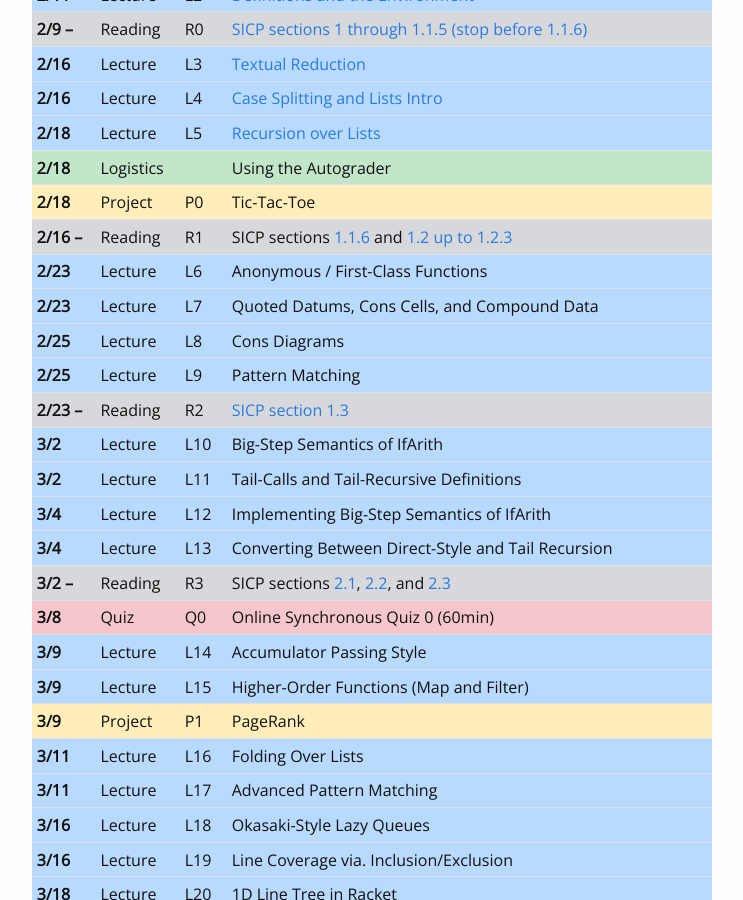
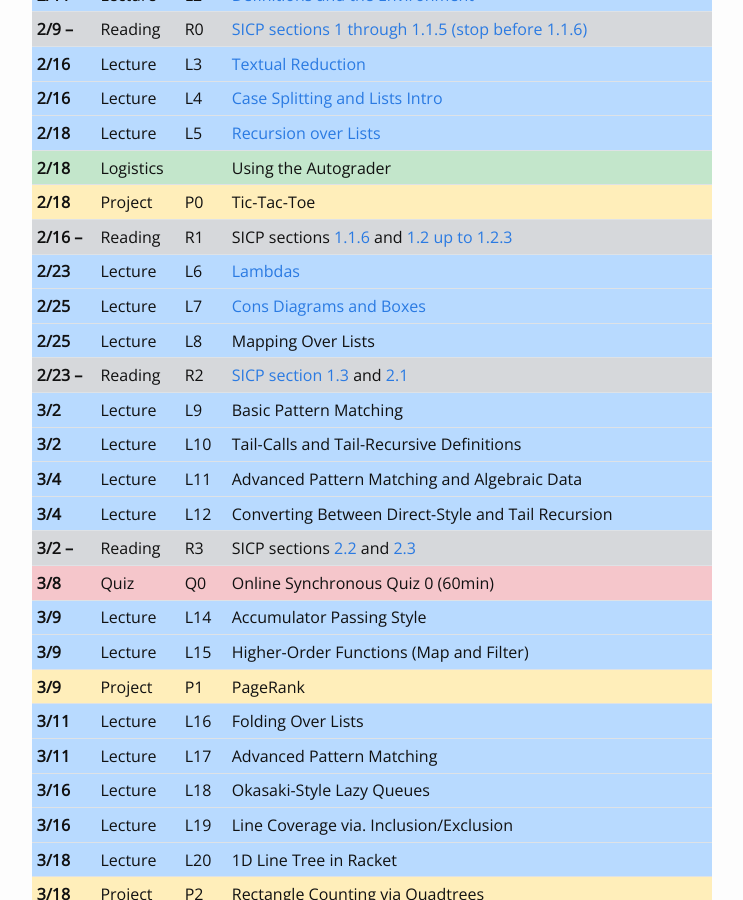
Before and after one commit to kmicinski/cis352-s21, a Jekyll site: the page docs/index.html, which Jekyll copies as it is, in a window 1280 px wide and 900 px high, scrolled down 482 px. Shown: the whole window, without its empty margins (268-1011 px from the left). Built offline with Jekyll 4.4.1, drawn with Linux system fonts in a browser that asks for light colours; nearby versions of some CDN libraries.

Commit message:
webpage update

```diff
--- a/docs/feed.xml
+++ b/docs/feed.xml
@@ -5,8 +5,8 @@
     <description>CMSC352--Principles of Programming Languages (Spring '21) at Syracuse</description>
     <link>http://kmicinski.com/cis352-s21/</link>
     <atom:link href="http://kmicinski.com/cis352-s21/feed.xml" rel="self" type="application/rss+xml"/>
-    <pubDate>Fri, 12 Feb 2021 14:53:04 -0500</pubDate>
-    <lastBuildDate>Fri, 12 Feb 2021 14:53:04 -0500</lastBuildDate>
+    <pubDate>Mon, 15 Feb 2021 01:56:16 -0500</pubDate>
+    <lastBuildDate>Mon, 15 Feb 2021 01:56:16 -0500</lastBuildDate>
     <generator>Jekyll v4.1.1</generator>
 
       <item>
--- a/docs/index.html
+++ b/docs/index.html
@@ -237,7 +237,7 @@
       <th scope="row">2/18</th>
       <td>Lecture</td>
       <td>L5</td>
-      <td><a href="https://www.youtube.com/watch?v=WVmomIoxBZM&amp;list=PLXaqTeMx01E-l20YhTNwN4xncM-1jweqG&amp;index=6">Recursion over Lists</a></td>
+      <td><a href="https://www.youtube.com/watch?v=0y325A82vMc&amp;list=PLXaqTeMx01E-l20YhTNwN4xncM-1jweqG&amp;index=7">Recursion over Lists</a></td>
     </tr>
     <tr class="table-success">
       <th scope="row">2/18</th>
@@ -261,61 +261,55 @@
       <th scope="row">2/23</th>
       <td>Lecture</td>
       <td>L6</td>
-      <td>Anonymous / First-Class Functions</td>
+      <td><a href="https://www.youtube.com/watch?v=OqZleNZto0A&amp;list=PLXaqTeMx01E-l20YhTNwN4xncM-1jweqG&amp;index=8">Lambdas</a></td>
     </tr>
     <tr class="table-primary">
-      <th scope="row">2/23</th>
+      <th scope="row">2/25</th>
       <td>Lecture</td>
       <td>L7</td>
-      <td>Quoted Datums, Cons Cells, and Compound Data</td>
+      <td><a href="https://www.youtube.com/watch?v=7NA9HZdlR0g&amp;list=PLXaqTeMx01E-l20YhTNwN4xncM-1jweqG&amp;index=9">Cons Diagrams and Boxes</a></td>
     </tr>
     <tr class="table-primary">
       <th scope="row">2/25</th>
       <td>Lecture</td>
       <td>L8</td>
-      <td>Cons Diagrams</td>
-    </tr>
-    <tr class="table-primary">
-      <th scope="row">2/25</th>
-      <td>Lecture</td>
-      <td>L9</td>
-      <td>Pattern Matching</td>
+      <td>Mapping Over Lists</td>
     </tr>
     <tr class="table-secondary">
       <th scope="row">2/23 &ndash;</th>
       <td>Reading</td>
       <td>R2</td>
-      <td><a href="https://mitpress.mit.edu/sites/default/files/sicp/full-text/book/book-Z-H-12.html#%_sec_1.3">SICP section  1.3</a></td>
+      <td><a href="https://mitpress.mit.edu/sites/default/files/sicp/full-text/book/book-Z-H-12.html#%_sec_1.3">SICP section  1.3</a> and <a href="https://mitpress.mit.edu/sites/default/files/sicp/full-text/book/book-Z-H-14.html#%_sec_2.1">2.1</a></td>
+    </tr>
+    <tr class="table-primary">
+      <th scope="row">3/2</th>
+      <td>Lecture</td>
+      <td>L9</td>
+      <td>Basic Pattern Matching</td>
     </tr>
     <tr class="table-primary">
       <th scope="row">3/2</th>
       <td>Lecture</td>
       <td>L10</td>
-      <td>Big-Step Semantics of IfArith</td>
-    </tr>
-    <tr class="table-primary">
-      <th scope="row">3/2</th>
-      <td>Lecture</td>
-      <td>L11</td>
       <td>Tail-Calls and Tail-Recursive Definitions</td>
     </tr>
     <tr class="table-primary">
       <th scope="row">3/4</th>
       <td>Lecture</td>
-      <td>L12</td>
-      <td>Implementing Big-Step Semantics of IfArith</td>
+      <td>L11</td>
+      <td>Advanced Pattern Matching and Algebraic Data</td>
     </tr>
     <tr class="table-primary">
       <th scope="row">3/4</th>
       <td>Lecture</td>
-      <td>L13</td>
+      <td>L12</td>
       <td>Converting Between Direct-Style and Tail Recursion</td>
     </tr>
     <tr class="table-secondary">
       <th scope="row">3/2 &ndash;</th>
       <td>Reading</td>
       <td>R3</td>
-      <td>SICP sections <a href="https://mitpress.mit.edu/sites/default/files/sicp/full-text/book/book-Z-H-14.html#%_sec_2.1">2.1</a>, <a href="https://mitpress.mit.edu/sites/default/files/sicp/full-text/book/book-Z-H-15.html">2.2</a>, and <a href="https://mitpress.mit.edu/sites/default/files/sicp/full-text/book/book-Z-H-16.html#%_sec_2.3">2.3</a></td>
+      <td>SICP sections <a href="https://mitpress.mit.edu/sites/default/files/sicp/full-text/book/book-Z-H-15.html">2.2</a> and <a href="https://mitpress.mit.edu/sites/default/files/sicp/full-text/book/book-Z-H-16.html#%_sec_2.3">2.3</a></td>
     </tr>
 
     <tr class="table-danger">
```
Also changed, not shown: 1 other file.
